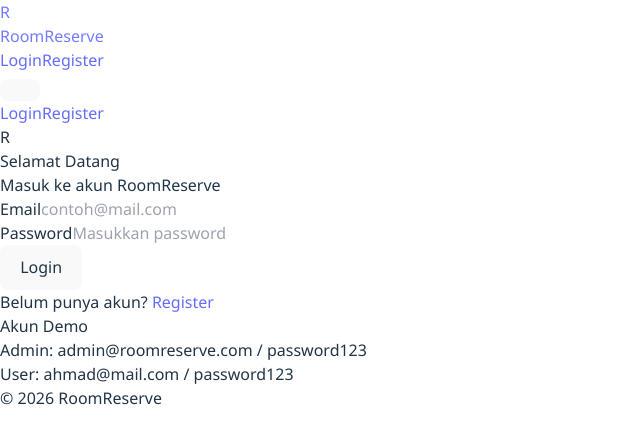
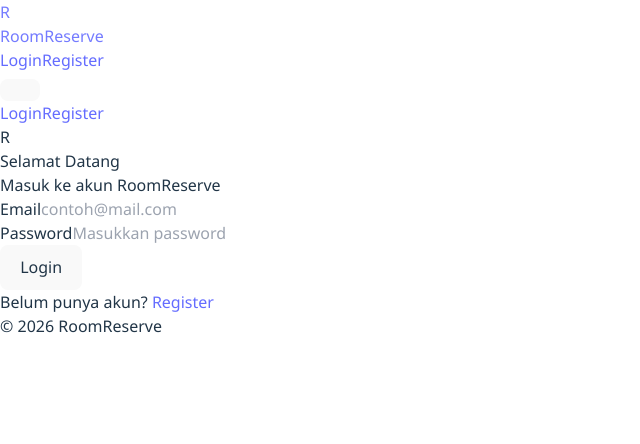
Before and after one commit to Ardinanta/2026-roomreserve-frontend, a React (Vite) app: page /login in a window 1280 px wide. Shown: the top 444 px of the page, without its empty margins (0-640 px from the left). Built offline with nearby package versions, Linux system fonts and the light colour scheme.

Commit message:
chore: initial release RoomReserve v1.0.0

```diff
--- a/src/pages/LoginPage.tsx
+++ b/src/pages/LoginPage.tsx
@@ -83,13 +83,13 @@ export default function LoginPage() {
                 </div>
 
                 {/* Demo Info */}
-                <div className="mt-3 bg-white rounded-lg border border-slate-200 p-4">
+                {/* <div className="mt-3 bg-white rounded-lg border border-slate-200 p-4">
                     <p className="text-xs font-semibold text-slate-500 mb-1.5">Akun Demo</p>
                     <div className="space-y-1 text-xs text-slate-400">
                         <p>Admin: <span className="font-mono text-slate-600">admin@roomreserve.com</span> / <span className="font-mono text-slate-600">password123</span></p>
                         <p>User: <span className="font-mono text-slate-600">ahmad@mail.com</span> / <span className="font-mono text-slate-600">password123</span></p>
                     </div>
-                </div>
+                </div> */}
             </div>
         </div>
     );
```
